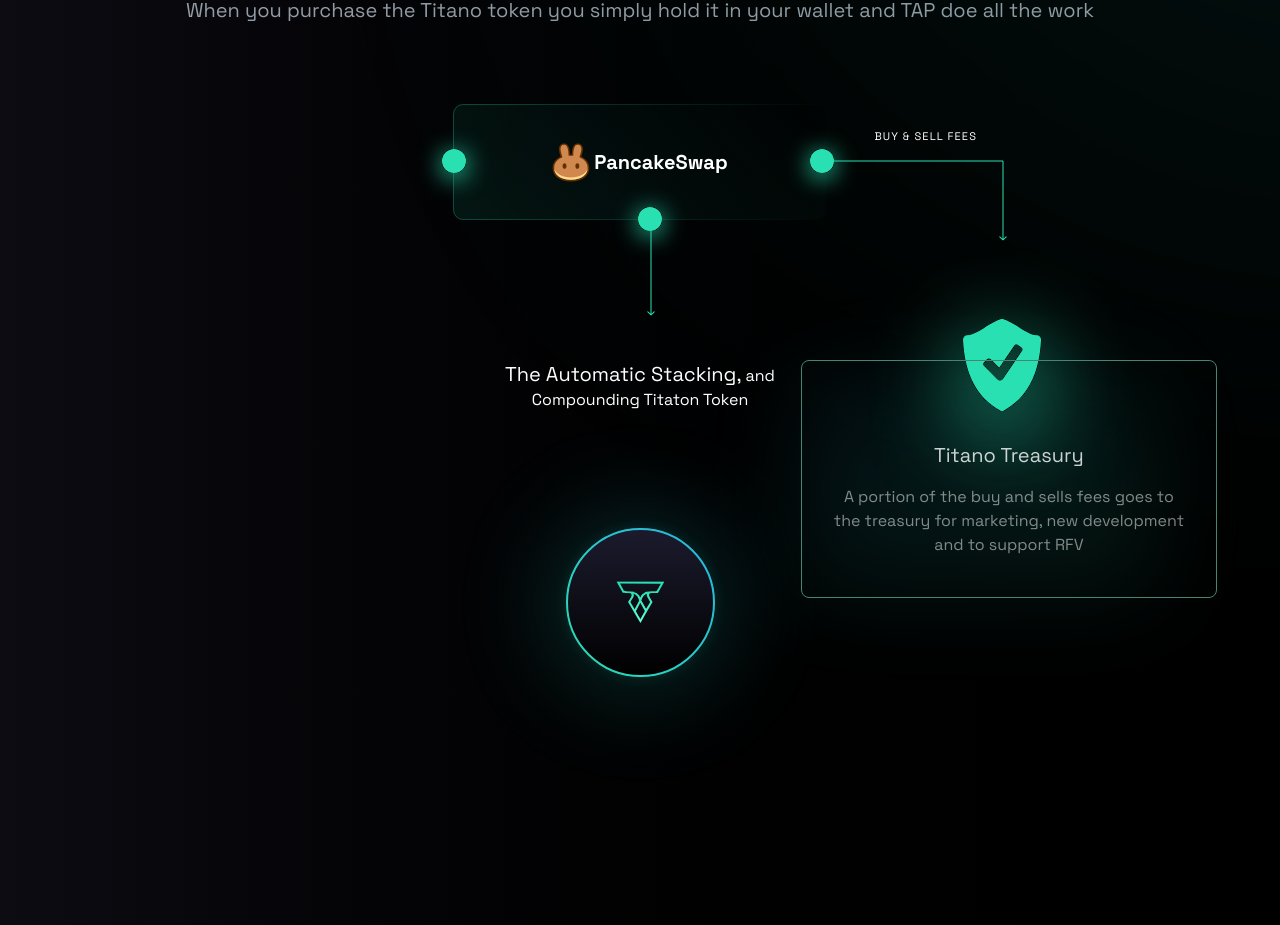
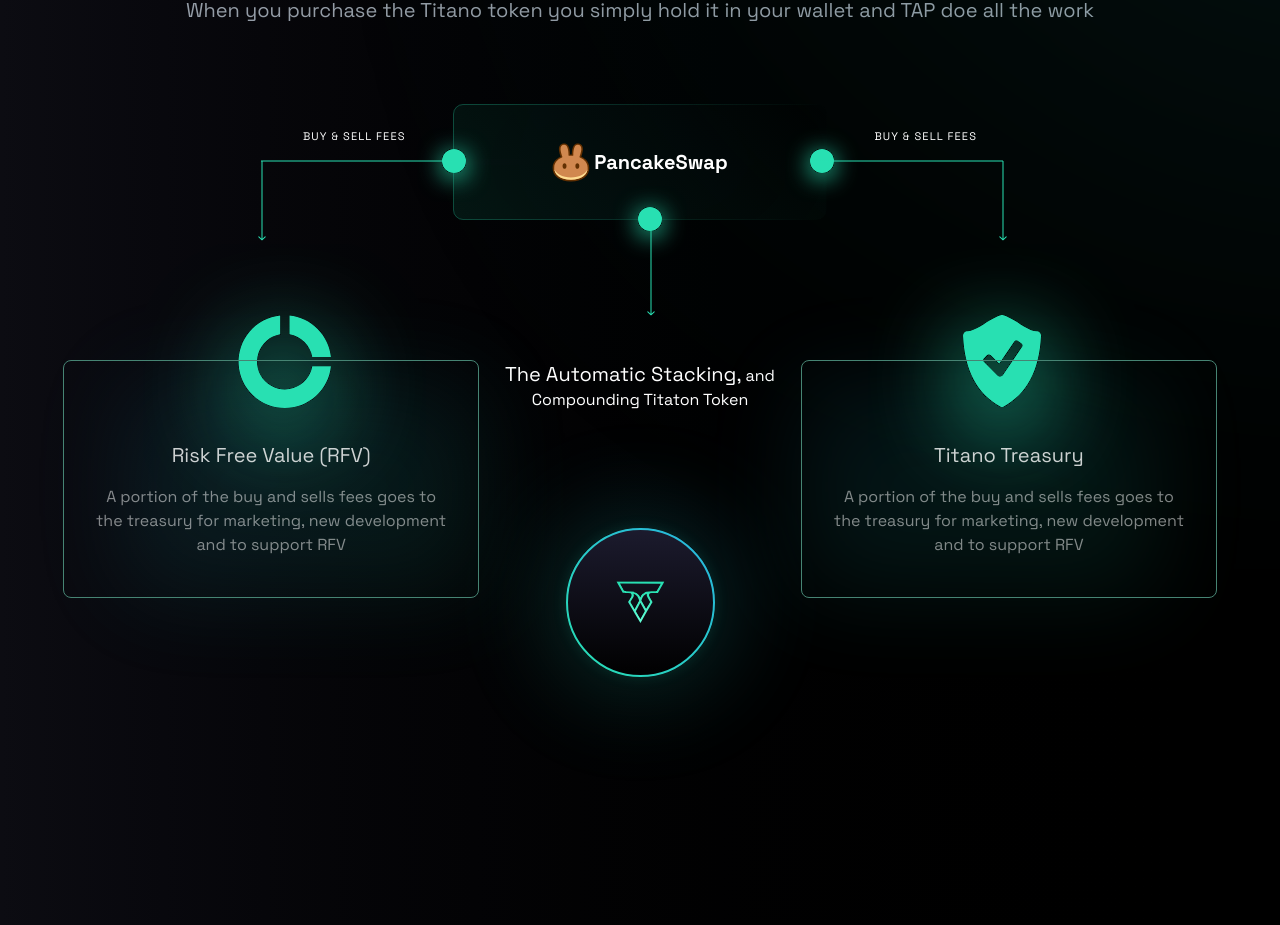
Before and after one commit to Sohan1928/titan-development, a React (Vite) app: page / in a window 1280 px wide. Shown: the part 2100-3025 px from the top of the page. Built offline with nearby package versions, Linux system fonts and the light colour scheme.

Commit message:
left side box svg updated

```diff
--- a/src/components/home/howItWorks/HowItWorksSvgSection.tsx
+++ b/src/components/home/howItWorks/HowItWorksSvgSection.tsx
@@ -7,6 +7,7 @@
 import LineArrow2 from "./svg/topBox/rightArrow/LineArrow2";
 import RightBoxTick from "./svg/topBox/rightArrow/RightBoxTick";
 import RightBoxBg from "./svg/topBox/rightArrow/RightBoxBg";
+import LeftSideBoxCircle from "./svg/topBox/leftArrow/LeftSideBoxCircle";
 
 const HowItWorksSvgSection = () => {
   return (
@@ -78,8 +79,45 @@
                 <RightBoxBg></RightBoxBg>
               </div>
               {/* right box middle tick */}
-              <div className="absolute z-0 -right-[310px] top-36">
+              <div className="absolute z-0 -right-[310px] top-35">
                 <RightBoxTick></RightBoxTick>
+              </div>
+
+              {/* left side  */}
+              {/* left line arrow 1 */}
+              <div className="absolute -left-48 top-14">
+                <LineArrow1></LineArrow1>
+              </div>
+              {/* left line arrow 2 */}
+              <div className="absolute -left-[195.5px] top-[57px]">
+                <LineArrow2></LineArrow2>
+              </div>
+              {/* left side text */}
+              <div className="absolute -left-[150px] top-6">
+                <h4 className="uppercase text-[11px] tracking-widest">
+                  Buy & Sell Fees
+                </h4>
+              </div>
+              {/* left side box */}
+              <div className="absolute z-50 -left-[390px] top-64">
+                <div className="text-center border-1 px-8 pt-20 pb-10 border-[#468473] rounded-md">
+                  <h3 className="text-xl mb-4 opacity-80">
+                    Risk Free Value (RFV)
+                  </h3>
+                  <p className="opacity-50">
+                    A portion of the buy and sells fees goes to <br /> the
+                    treasury for marketing, new development <br /> and to
+                    support RFV
+                  </p>
+                </div>
+              </div>
+              {/* left box bg */}
+              <div className="absolute z-0 -left-[430px] top-44">
+                <RightBoxBg></RightBoxBg>
+              </div>
+              {/* left box middle tick */}
+              <div className="absolute z-0 -left-[310px] top-35">
+                <LeftSideBoxCircle></LeftSideBoxCircle>
               </div>
             </div>
           </div>
--- /dev/null
+++ b/src/components/home/howItWorks/svg/topBox/leftArrow/LeftSideBoxCircle.tsx
@@ -0,0 +1,68 @@
+const LeftSideBoxCircle = () => {
+  return (
+    <svg
+      width={283}
+      height={283}
+      viewBox="0 0 283 283"
+      fill="none"
+      xmlns="http://www.w3.org/2000/svg"
+    >
+      <g filter="url(#filter0_d_0_2675)">
+        <path
+          d="M141.854 164C129.969 163.99 118.543 159.415 109.935 151.221C101.327 143.027 96.1959 131.839 95.6009 119.97C95.0059 108.1 98.9928 96.4559 106.738 87.442C114.483 78.4281 125.395 72.7336 137.218 71.5349V90.2606C132.191 91.1112 127.494 93.329 123.643 96.6711C119.792 100.013 116.935 104.351 115.385 109.209C113.835 114.066 113.652 119.257 114.855 124.212C116.059 129.167 118.603 133.695 122.209 137.301C125.815 140.906 130.343 143.45 135.299 144.652C140.254 145.855 145.444 145.671 150.302 144.121C155.16 142.57 159.497 139.712 162.838 135.861C166.18 132.009 168.397 127.312 169.247 122.284H187.968C186.804 133.711 181.444 144.301 172.926 152.006C164.408 159.711 153.335 163.985 141.849 164H141.854ZM187.973 113.014H169.247C168.284 107.328 165.576 102.083 161.498 98.006C157.42 93.9288 152.175 91.2218 146.489 90.2606V71.5349C157.119 72.6222 167.049 77.3409 174.605 84.8958C182.162 92.4507 186.883 102.38 187.973 113.01V113.014Z"
+          fill="url(#paint0_linear_0_2675)"
+        />
+      </g>
+      <defs>
+        <filter
+          id="filter0_d_0_2675"
+          x={0.542725}
+          y={0.534912}
+          width={282.43}
+          height={282.465}
+          filterUnits="userSpaceOnUse"
+          colorInterpolationFilters="sRGB"
+        >
+          <feFlood floodOpacity={0} result="BackgroundImageFix" />
+          <feColorMatrix
+            in="SourceAlpha"
+            type="matrix"
+            values="0 0 0 0 0 0 0 0 0 0 0 0 0 0 0 0 0 0 127 0"
+            result="hardAlpha"
+          />
+          <feOffset dy={24} />
+          <feGaussianBlur stdDeviation={47.5} />
+          <feComposite in2="hardAlpha" operator="out" />
+          <feColorMatrix
+            type="matrix"
+            values="0 0 0 0 0.156863 0 0 0 0 0.878431 0 0 0 0 0.698039 0 0 0 1 0"
+          />
+          <feBlend
+            mode="normal"
+            in2="BackgroundImageFix"
+            result="effect1_dropShadow_0_2675"
+          />
+          <feBlend
+            mode="normal"
+            in="SourceGraphic"
+            in2="effect1_dropShadow_0_2675"
+            result="shape"
+          />
+        </filter>
+        <linearGradient
+          id="paint0_linear_0_2675"
+          x1={95.5427}
+          y1={164}
+          x2={188.008}
+          y2={71.5702}
+          gradientUnits="userSpaceOnUse"
+        >
+          <stop stopColor="#28E0B2" />
+          <stop offset={1} stopColor="#28E0B2" />
+        </linearGradient>
+      </defs>
+    </svg>
+  );
+};
+
+export default LeftSideBoxCircle;
```
